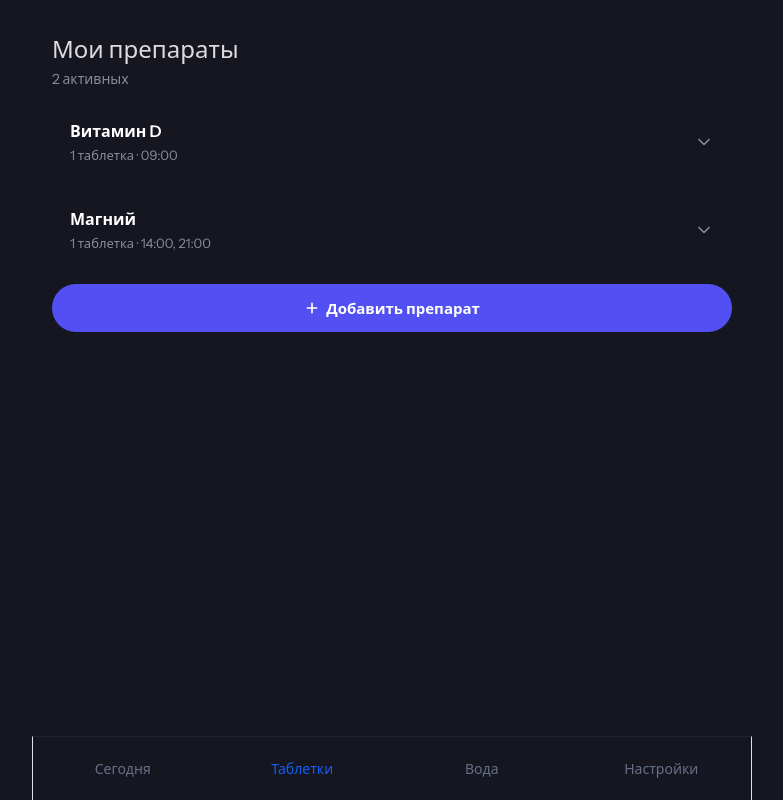
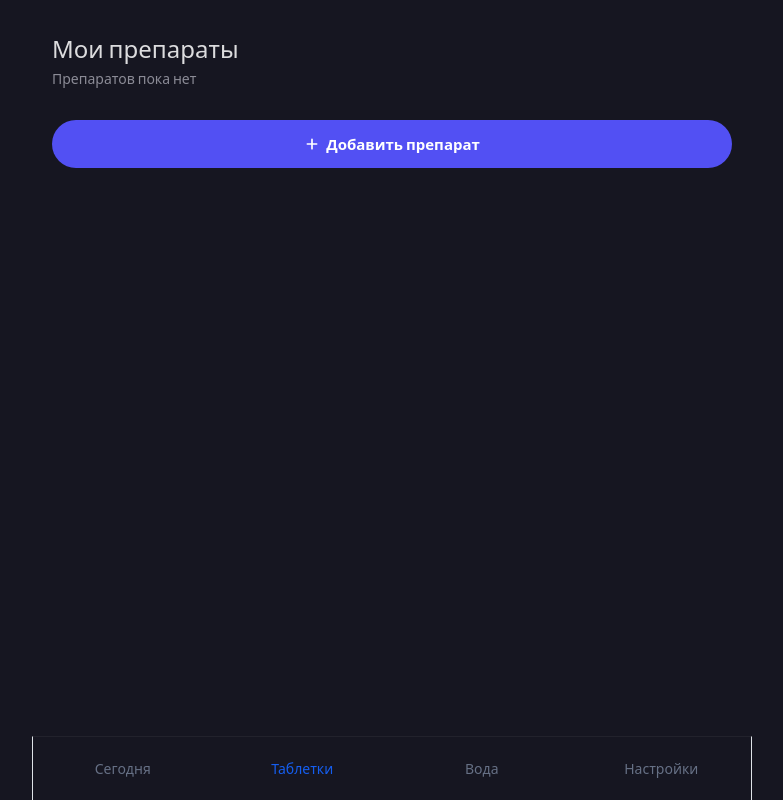
Before and after one commit to VadimRuslanch/Water-Pills, a React (Vite) app: page /medications in a window 1280 px wide. Shown: the whole page, without its empty margins (248-1031 px from the left). Built offline with nearby package versions, Linux system fonts and the light colour scheme.

Commit message:
Релиз 9-10

```diff
--- a/src/app/styles/index.css
+++ b/src/app/styles/index.css
@@ -690,4 +690,3 @@ select {
           font-family: inherit;
           outline: none;
           color-scheme: dark;
-        }
--- /dev/null
+++ b/src/entities/medication/model.ts
@@ -0,0 +1,21 @@
+import { create } from "zustand";
+
+export type Medication = {
+  id: string;
+  name: string;
+  dosage: string;
+  time: string;
+};
+
+type MedicationStore = {
+  medications: Medication[];
+  addMedication: (data: Omit<Medication, "id">) => void;
+};
+
+export const useMedicationStore = create<MedicationStore>((set) => ({
+  medications: [],
+  addMedication: (data) =>
+    set((state) => ({
+      medications: [...state.medications, { id: crypto.randomUUID(), ...data }],
+    })),
+}));
--- a/src/pages/medication-create/ui/MedicationCreatePage.tsx
+++ b/src/pages/medication-create/ui/MedicationCreatePage.tsx
@@ -1,9 +1,19 @@
 import { useState } from "react";
+import { useNavigate } from "react-router-dom";
+import { useMedicationStore } from "../../../entities/medication/model";
 
 export function MedicationCreatePage() {
   const [name, setName] = useState("");
   const [dosage, setDosage] = useState("");
   const [time, setTime] = useState("");
+
+  const addMedication = useMedicationStore((state) => state.addMedication);
+  const navigate = useNavigate();
+
+  const handleSave = () => {
+    addMedication({ name, dosage, time });
+    navigate("/medications");
+  };
 
   return (
     <div className="med-create-page">
@@ -40,7 +50,9 @@ export function MedicationCreatePage() {
           />
         </div>
 
-        <button className="med-btn-primary">Сохранить</button>
+        <button className="med-btn-primary" onClick={handleSave}>
+          Сохранить
+        </button>
       </div>
     </div>
   );
--- a/src/pages/medications/ui/MedicationsPage.tsx
+++ b/src/pages/medications/ui/MedicationsPage.tsx
@@ -1,18 +1,28 @@
 import { Link } from "react-router-dom";
+import { useMedicationStore } from "../../../entities/medication/model";
 
 export function MedicationsPage() {
+  const medications = useMedicationStore((state) => state.medications);
+
   return (
     <div className="med-page">
       <header className="med-header">
         <h1>Мои препараты</h1>
-        <p className="date">2 активных</p>
+        <p className="date">
+          {medications.length === 0
+            ? "Препаратов пока нет"
+            : `Активных: ${medications.length}`}
+        </p>
       </header>
 
       <ul className="med-list">
-        <li className="med-item">
+        {medications.map((medication) => (
+          <li key={medication.id} className="med-item">
             <div className="med-info">
-            <span className="med-name">Витамин D</span>
-            <span className="med-detail">1 таблетка · 09:00</span>
+              <span className="med-name">{medication.name}</span>
+              <span className="med-detail">
+                {medication.dosage} · {medication.time}
+              </span>
             </div>
             <svg
               className="med-chevron"
@@ -28,26 +38,7 @@ export function MedicationsPage() {
               />
             </svg>
           </li>
-
-        <li className="med-item">
-          <div className="med-info">
-            <span className="med-name">Магний</span>
-            <span className="med-detail">1 таблетка · 14:00, 21:00</span>
-          </div>
-          <svg
-            className="med-chevron"
-            viewBox="0 0 24 24"
-            fill="none"
-            stroke="currentColor"
-            strokeWidth="2"
-          >
-            <path
-              d="M6 9l6 6 6-6"
-              strokeLinecap="round"
-              strokeLinejoin="round"
-            />
-          </svg>
-        </li>
+        ))}
       </ul>
 
       <Link to="/medications/create" className="med-btn-primary">
```
Lines whose indentation alone changed are shown as unchanged.
